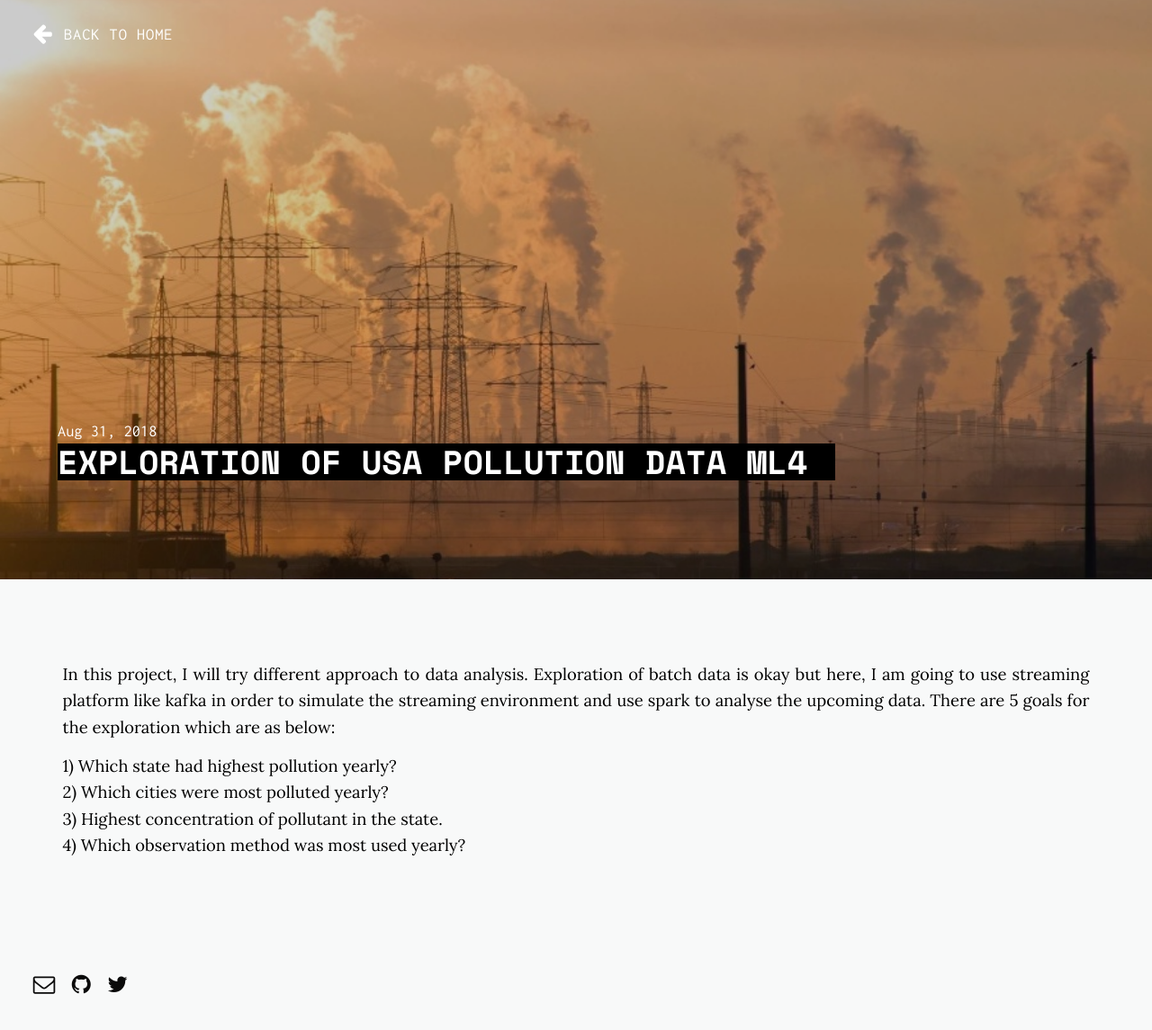
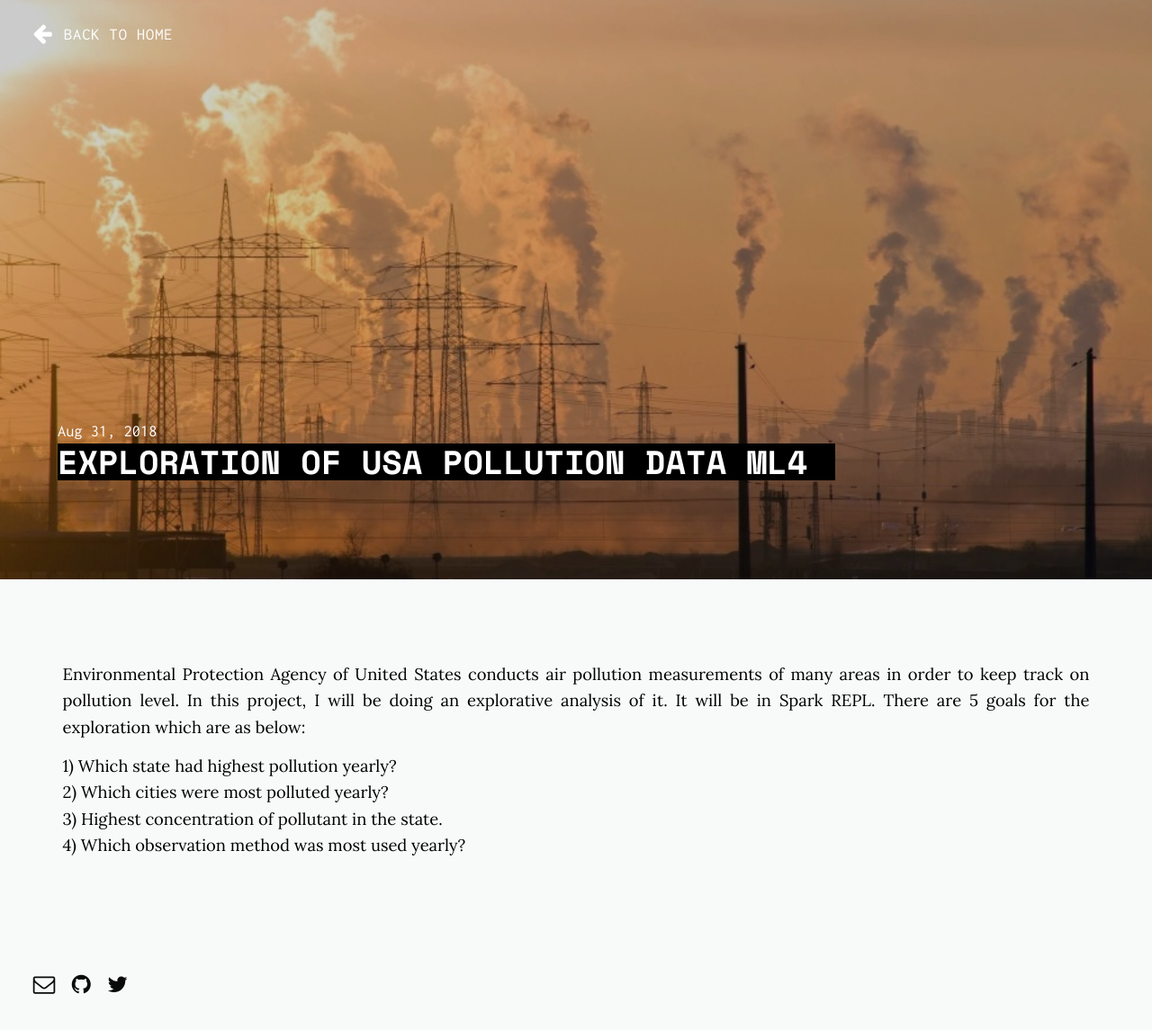
Before and after one commit to daftengineer/daftengineer.github.io, a Jekyll site: the page built from _posts/2018-08-31-exploration-of-us-pollution-data.markdown, in a window 1280 px wide. Shown: the whole page at 90% size. Built offline with Jekyll 4.4.1, drawn with Linux system fonts in a browser that asks for light colours; nearby versions of some CDN libraries.

Commit message:
Update 2018-08-31-exploration-of-us-pollution-data.markdown

```diff
--- a/_posts/2018-08-31-exploration-of-us-pollution-data.markdown
+++ b/_posts/2018-08-31-exploration-of-us-pollution-data.markdown
@@ -8,7 +8,7 @@ image-sm: https://daftengineer.github.io/media_assets/pollution.jpg
 ---
 
 <div style="color:black;"><p></p>
-<p style="text-align:justify;">In this project, I will try different approach to data analysis. Exploration of batch data is okay but here, I am going to use streaming platform like kafka in order to simulate the streaming environment and use spark to analyse the upcoming data. There are 5 goals for the exploration which are as below:</p>
+<p style="text-align:justify;">Environmental Protection Agency of United States conducts air pollution measurements of many areas in order to keep track on pollution level. In this project, I will be doing an explorative analysis of it. It will be in Spark REPL. There are 5 goals for the exploration which are as below:</p>
 <p>1) Which state had highest pollution yearly?<br />
    2) Which cities were most polluted yearly?<br />
    3) Highest concentration of pollutant in the state.<br />
```
